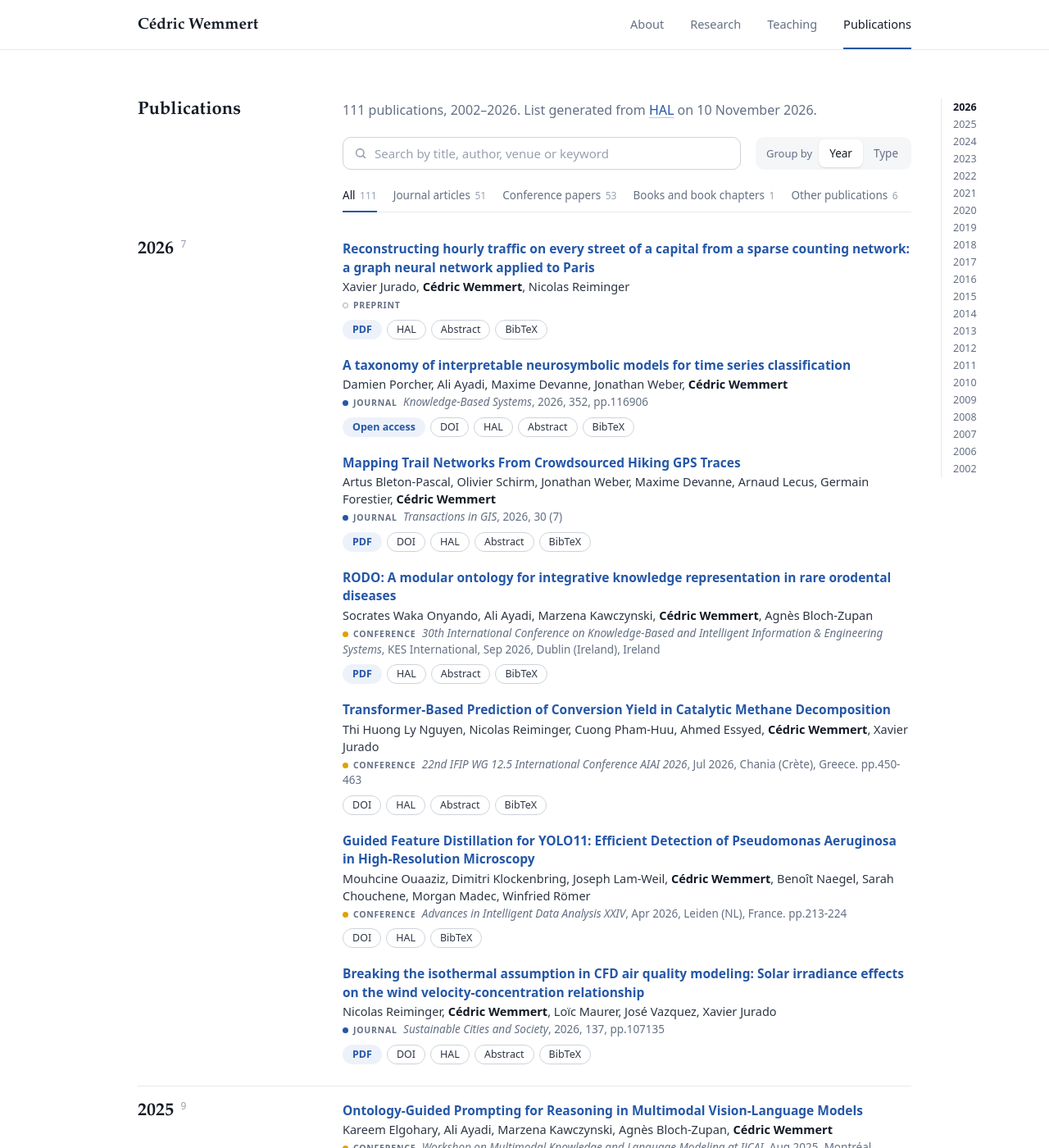
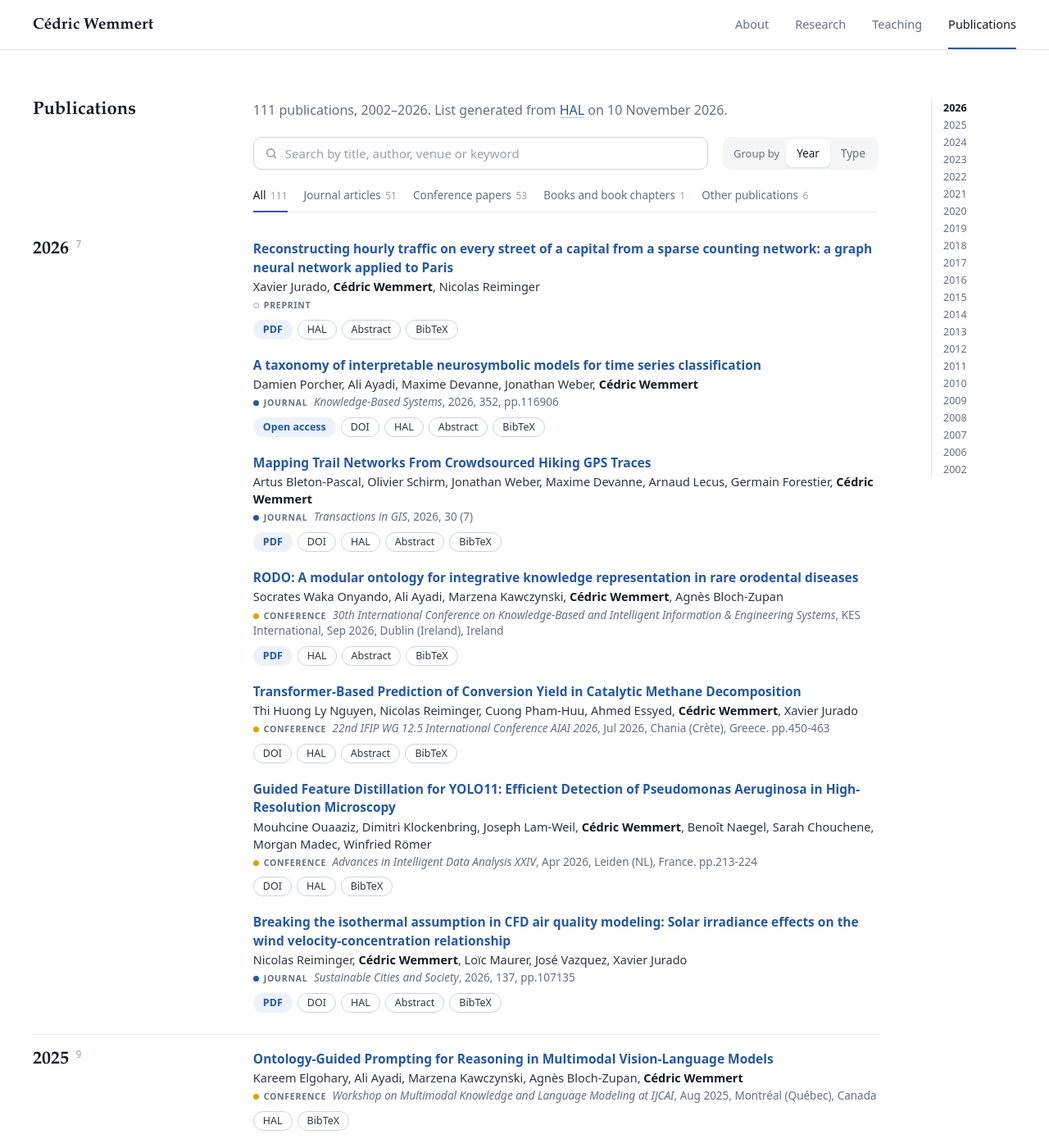
Before and after one commit to wemmertc/webpage, a Jekyll site: the page built from publications/index.html, in a window 1280 px wide and 1400 px high. Shown: the whole window at 82% size. Built offline with Jekyll 4.4.1, drawn with Linux system fonts in a browser that asks for light colours.

Commit message:
Wider page, smaller photo and name, fix the stacked year titles
- Page up to 1280px wide (was 1000px); the columns of labels and the gap
  between the columns grow with the window.
- Home: smaller photo (160px) and name (38px).
- Publications: each year (or type) is now a block of its own, so that
  only the title of the group being read stays under the top bar (all
  the previous titles used to pile up there); the index of the years is
  a third column of the page instead of sitting in the right margin.

Co-Authored-By: Claude Opus 5.5 <noreply@anthropic.com>

```diff
--- a/_sass/site.scss
+++ b/_sass/site.scss
@@ -23,10 +23,11 @@
   --serif: "Iowan Old Style", "Palatino Linotype", Palatino, "Book Antiqua", Georgia, serif;
   --mono: ui-monospace, SFMono-Regular, Menlo, Consolas, monospace;
 
-  --bar: 60px;      // height of the top bar
-  --page: 1000px;   // width of the page
-  --label: 190px;   // column of labels
-  --gap: 60px;      // space between the two columns
+  --bar: 60px;                          // height of the top bar
+  --page: 1280px;                       // maximum width of the page
+  --pad: clamp(24px, 3.2vw, 40px);      // side margins of the page
+  --label: clamp(170px, 16vw, 220px);   // column of labels
+  --gap: clamp(40px, 5vw, 72px);        // space between the two columns
 }
 
 // ---- base -------------------------------------------------------------------
@@ -137,8 +138,8 @@ pre {
   width: 100%;
   max-width: var(--page);
   margin: 0 auto;
-  padding-left: 28px;
-  padding-right: 28px;
+  padding-left: var(--pad);
+  padding-right: var(--pad);
 }
 
 .skip-link {
@@ -417,14 +418,16 @@ blockquote {
   align-items: start;
   scroll-margin-top: 400px;   // "About" goes back to the very top of the page
 
+  // photo narrower than the column of labels, on its left edge like the section titles
   > p:first-child {
-    margin: 8px 0 0;
+    width: 160px;
+    margin: 6px 0 0;
   }
 
   h1 {
     margin: 0 0 8px;
-    font: 600 46px/1.1 var(--serif);
-    letter-spacing: -.015em;
+    font: 600 38px/1.1 var(--serif);
+    letter-spacing: -.01em;
   }
 
   p {
@@ -555,17 +558,18 @@ blockquote {
   // the name and the tagline stay on the right of the photo, centred on it;
   // the rest of the introduction comes under them, on the whole width
   .hero {
-    grid-template-columns: 132px minmax(0, 1fr);
-    column-gap: 26px;
+    grid-template-columns: 112px minmax(0, 1fr);
+    column-gap: 24px;
 
     > p:first-child {
       grid-row: 1 / span 2;
+      width: auto;
       margin: 0;
     }
 
     h1 {
       align-self: end;
-      font-size: 36px;
+      font-size: 31px;
     }
   }
 
@@ -624,11 +628,11 @@ blockquote {
   }
 
   .hero {
-    grid-template-columns: 100px minmax(0, 1fr);
+    grid-template-columns: 88px minmax(0, 1fr);
     column-gap: 18px;
 
     h1 {
-      font-size: 30px;
+      font-size: 26px;
     }
   }
 
--- a/assets/css/publications.css
+++ b/assets/css/publications.css
@@ -139,13 +139,25 @@
   margin-top: 14px;
 }
 
-/* The label stays under the top bar while its publications are scrolled. */
+/* A group (one year or one type), made by publications.js: same two columns. */
+.pub-group {
+  grid-column: 1 / -1;
+  display: grid;
+  grid-template-columns: var(--label) minmax(0, 1fr);
+  column-gap: var(--gap);
+  align-items: start;
+}
+
 .pub-group-title {
   grid-column: 1;
+  padding-top: 18px;
+  font: 600 22px/26px var(--serif);
+}
+
+/* The label stays under the top bar while the publications of its group are scrolled. */
+.pub-group > .pub-group-title {
   position: sticky;
   top: var(--bar);
-  padding-top: 18px;
-  font: 600 22px/26px var(--serif);
 }
 
 .pub-group-count {
@@ -174,7 +186,8 @@ ul.pubs::before {
 }
 
 /* (not above the first one: the hairline of the filters is just over it) */
-ul.pubs:first-of-type::before {
+.pub-list > ul.pubs:first-of-type::before,
+.pub-group:first-child > ul.pubs::before {
   display: none;
 }
 
@@ -382,21 +395,30 @@ li.pub .pub-abstract p {
   text-align: center;
 }
 
-/* ---- index of the years, in the right margin of wide screens -------------- */
+/* ---- index of the years, in a third column of wide screens ---------------- */
 
 .pub-rail {
   display: none;
 }
 
-@media (min-width: 1260px) {
+@media (min-width: 1100px) {
+  main {
+    grid-template-columns: var(--label) minmax(0, 1fr) 104px;
+  }
+
+  main > .pub-list {
+    grid-column: 1 / 3;
+  }
+
+  /* beside the title, the filters and the list; stays in view while the list is read */
   .pub-rail {
-    position: fixed;
-    top: calc(var(--bar) + 60px);
-    left: calc(50% + var(--page) / 2 + 8px);
+    grid-column: 3;
+    grid-row: 1 / span 3;
+    position: sticky;
+    top: calc(var(--bar) + 24px);
     display: flex;
     flex-direction: column;
-    width: 112px;
-    max-height: calc(100vh - var(--bar) - 100px);
+    max-height: calc(100vh - var(--bar) - 48px);
     overflow-y: auto;
     scrollbar-width: none;
     border-left: 1px solid var(--line);
@@ -431,19 +453,24 @@ li.pub .pub-abstract p {
 /* ---- small screens and print -------------------------------------------- */
 
 @media (max-width: 860px) {
+  .pub-list,
+  .pub-group {
+    display: block;
+  }
+
   .pub-list {
-    display: block;
     margin-top: 6px;
   }
 
-  .pub-group-title {
+  .pub-list .pub-group-title {
     position: static;
     padding-top: 22px;
     font-size: 22px;
     border-top: 1px solid var(--line);
   }
 
-  .pub-group-title:first-child {
+  .pub-list > .pub-group-title:first-child,
+  .pub-group:first-child > .pub-group-title {
     border-top: 0;
   }
 
@@ -485,7 +512,7 @@ li.pub .pub-abstract p {
     display: none !important;
   }
 
-  .pub-group-title {
+  .pub-list .pub-group-title {
     position: static;
   }
 }
--- a/assets/js/publications.js
+++ b/assets/js/publications.js
@@ -134,14 +134,17 @@
 
     list.textContent = '';
     sections.forEach(function (s) {
-      var title = list.appendChild(document.createElement('h2'));
+      // one block per group, so that its title stays in view only while its own publications are scrolled
+      var group = list.appendChild(document.createElement('div'));
+      group.className = 'pub-group';
+      var title = group.appendChild(document.createElement('h2'));
       title.className = 'pub-group-title';
       title.id = s.id;
       title.textContent = s.title + ' ';
       var n = title.appendChild(document.createElement('span'));
       n.className = 'pub-group-count';
       n.textContent = s.items.length;
-      var ul = list.appendChild(document.createElement('ul'));
+      var ul = group.appendChild(document.createElement('ul'));
       ul.className = 'pubs';
       s.items.forEach(function (p) { ul.appendChild(p.el); });
     });
```
